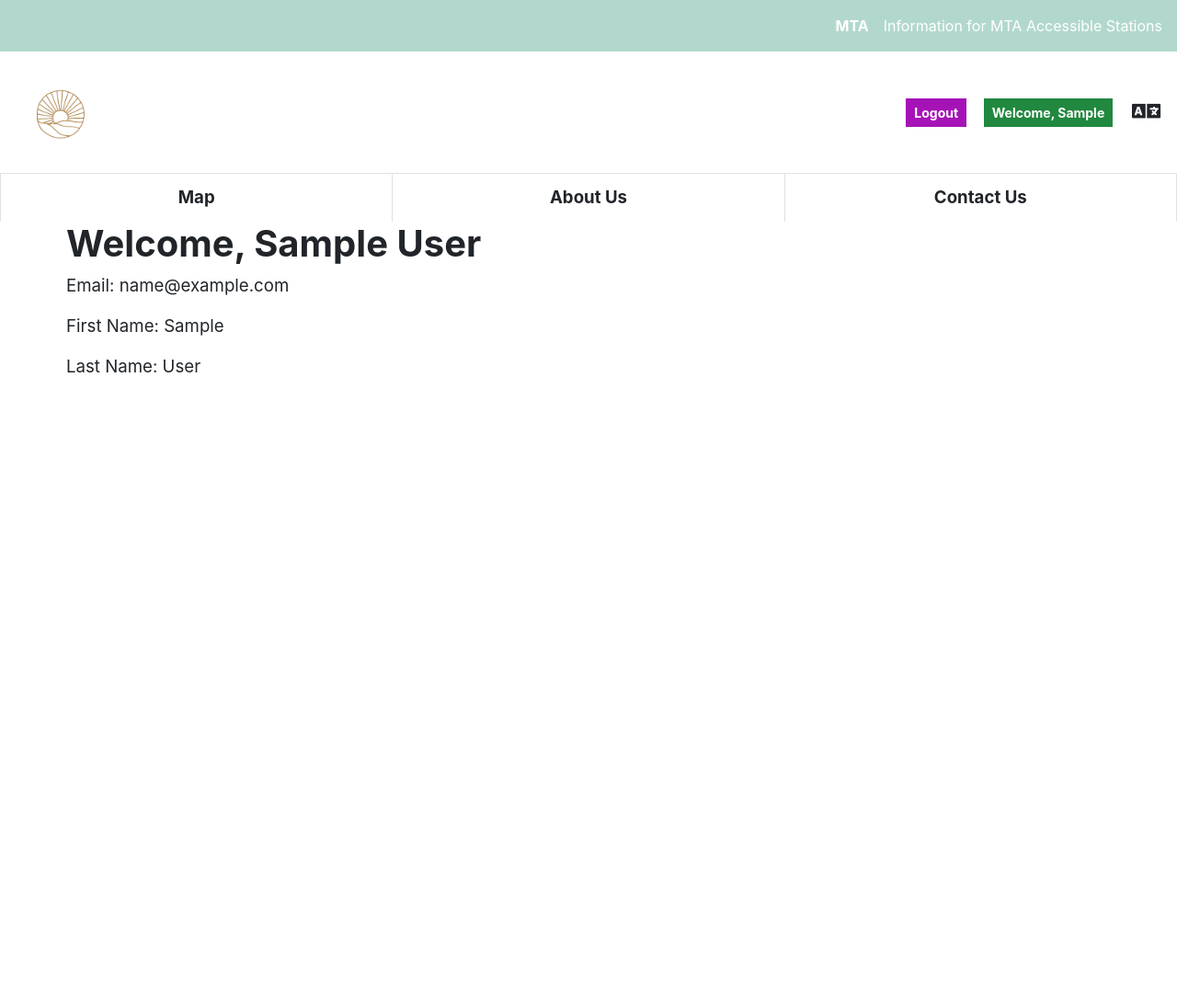
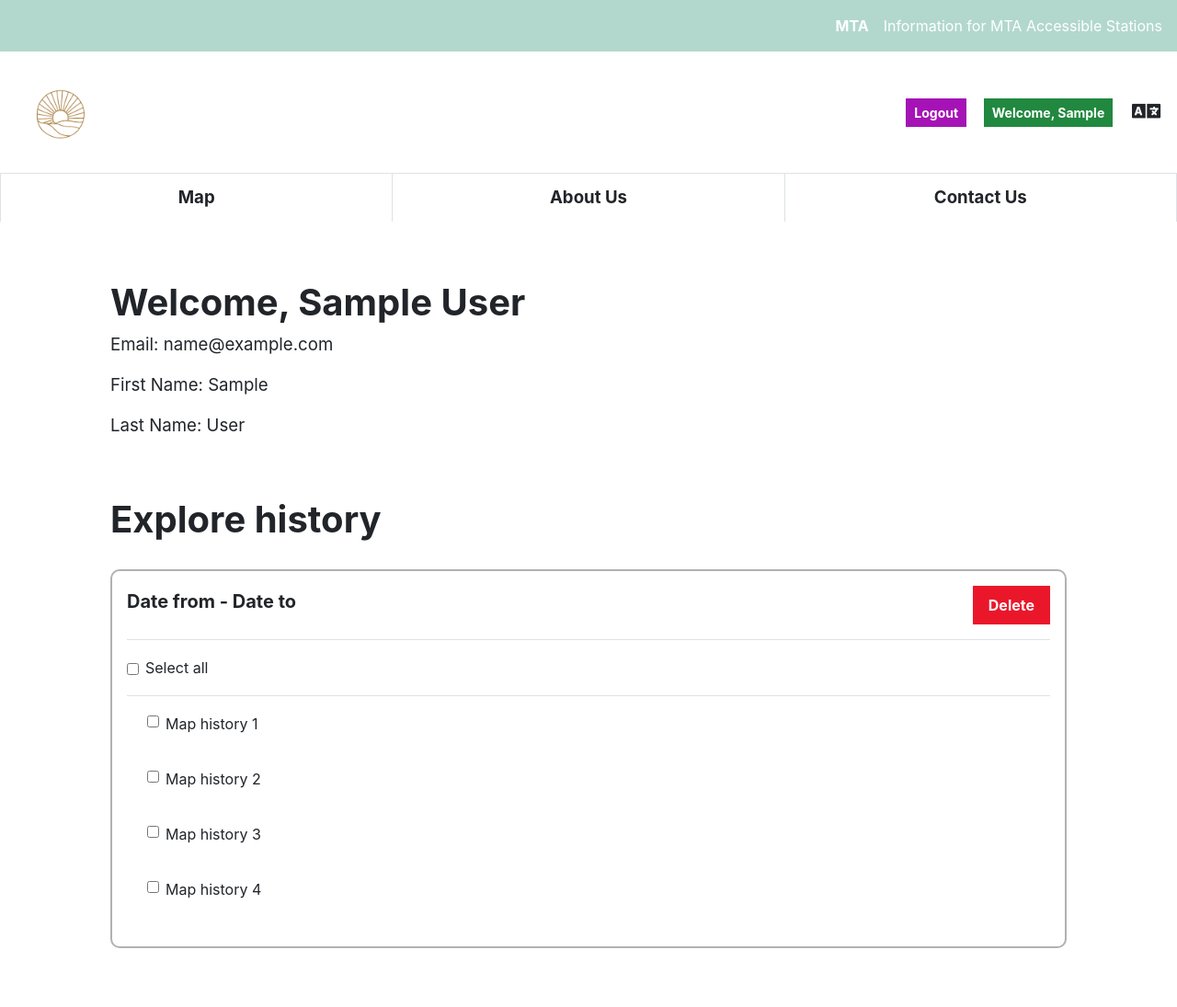
Before and after one commit to dpark714/Wheely2, a Django app: page /profile/ in a window 1280 px wide. Shown: the whole page at 92% size. Before the commit the page ends 405 px from the top, so only its background shows below. Run offline with Django 5.2, Linux system fonts and the light colour scheme; the visitor is signed in with stand-in values (Sample User, id 1); some libraries are stand-ins or nearby versions.

Commit message:
Added requirements.txt
modified profile page

```diff
--- /dev/null
+++ b/main/static/css/profile.css
@@ -0,0 +1,37 @@
+
+.card .logo {
+    width: 550px;
+    height: 550px;
+    display: block;
+    margin: 0 auto;
+}
+
+.super-h1-p {
+    z-index: 100;
+    color: white;
+}
+
+.super-img {
+    border-radius: 10px;
+    width: 100%;
+}
+
+.super-main {
+    margin-top: 100px;
+    margin-bottom: 100px;
+}
+
+.contact-textarea {
+    resize: none;
+}
+
+.profile-card {
+    width: 100%;
+    border: 2px solid rgb(177, 177, 177);
+    border-radius: 10px;
+    margin-top: 30px;
+}
+
+.profile-card-input-check {
+    margin-top: 9px;
+}
--- a/main/templates/auth/profile.html
+++ b/main/templates/auth/profile.html
@@ -1,11 +1,68 @@
 {% extends "base.html" %}
 {% load static %}
+{% load tz %}
+
+{% block custom_css_links %}
+<link rel="stylesheet" href="{% static 'css/profile.css' %}" />
+{% endblock %}
 
 {% block content %}
-<div class="container">
+<div class="container pt-5 pl-5 pr-5">
     <h1>Welcome, {{ user.get_full_name }}</h1>
     <p>Email: {{ user.email }}</p>
     <p>First Name: {{ user.first_name }}</p>
     <p>Last Name: {{ user.last_name }}</p>
 </div>
-{% endblock %}
+
+<div class="container p-5">
+    <h1>Explore history</h1>
+    <div>
+        <div class="card profile-card">
+            <div class="card-body">
+                <div class="mb-2 d-flex justify-content-between align-items-center">
+                    <h5>Date from - Date to</h5>
+                    <button class="btn btn-danger">Delete</button>
+                </div>
+                <hr>
+                <div class="mb-2 mt-2">
+                    <div class="form-check">
+                        <input class="form-check-input" type="checkbox" style="margin-top: 9px;" id="checkbox1">
+                        <label class="form-check-label" for="checkbox1">
+                            Select all
+                        </label>
+                    </div>
+                </div>
+                <hr>
+                <div class="mt-2 mb-2" style="padding-left: 22px;">
+                    <form action="#" method="post" id="checkboxForm">
+                        <div class="form-check mb-3">
+                            <input class="form-check-input" type="checkbox" class="profile-card-input-check" id="checkbox2">
+                            <label class="form-check-label" for="checkbox2">
+                                Map history 1
+                            </label>
+                        </div>
+                        <div class="form-check mb-3">
+                            <input class="form-check-input" type="checkbox" class="profile-card-input-check" id="checkbox3">
+                            <label class="form-check-label" for="checkbox3">
+                                Map history 2
+                            </label>
+                        </div>
+                        <div class="form-check mb-3">
+                            <input class="form-check-input" type="checkbox" class="profile-card-input-check" id="checkbox4">
+                            <label class="form-check-label" for="checkbox4">
+                                Map history 3
+                            </label>
+                        </div>
+                        <div class="form-check mb-3">
+                            <input class="form-check-input" type="checkbox" class="profile-card-input-check" id="checkbox5">
+                            <label class="form-check-label" for="checkbox5">
+                                Map history 4
+                            </label>
+                        </div>
+                    </form>
+                </div>
+
+            </div>
+        </div>
+    </div>
+    {% endblock %}
--- /dev/null
+++ b/requirements.txt
@@ -0,0 +1,4 @@
+Django>=3.2,<4.0
+djangorestframework>=3.12,<3.13
+gunicorn>=20.1,<20.2
+psycopg2>=2.9,<3.0
```
